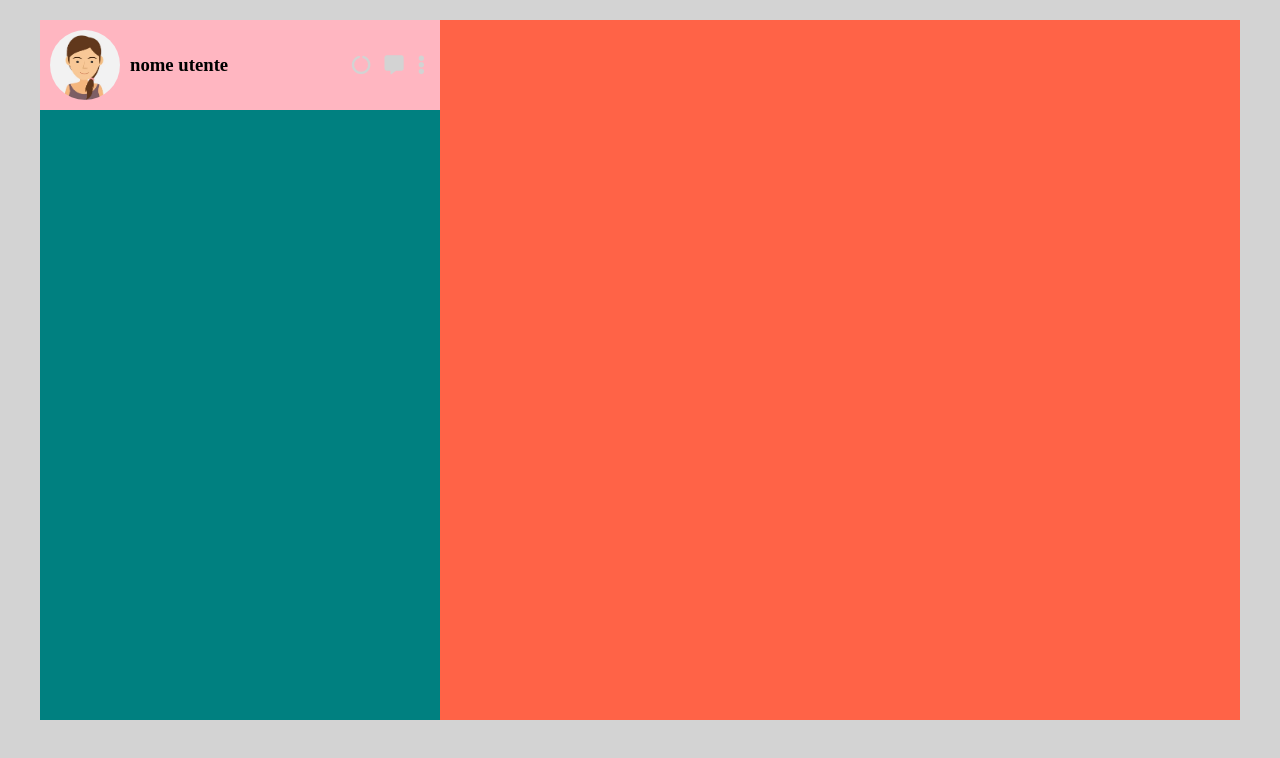
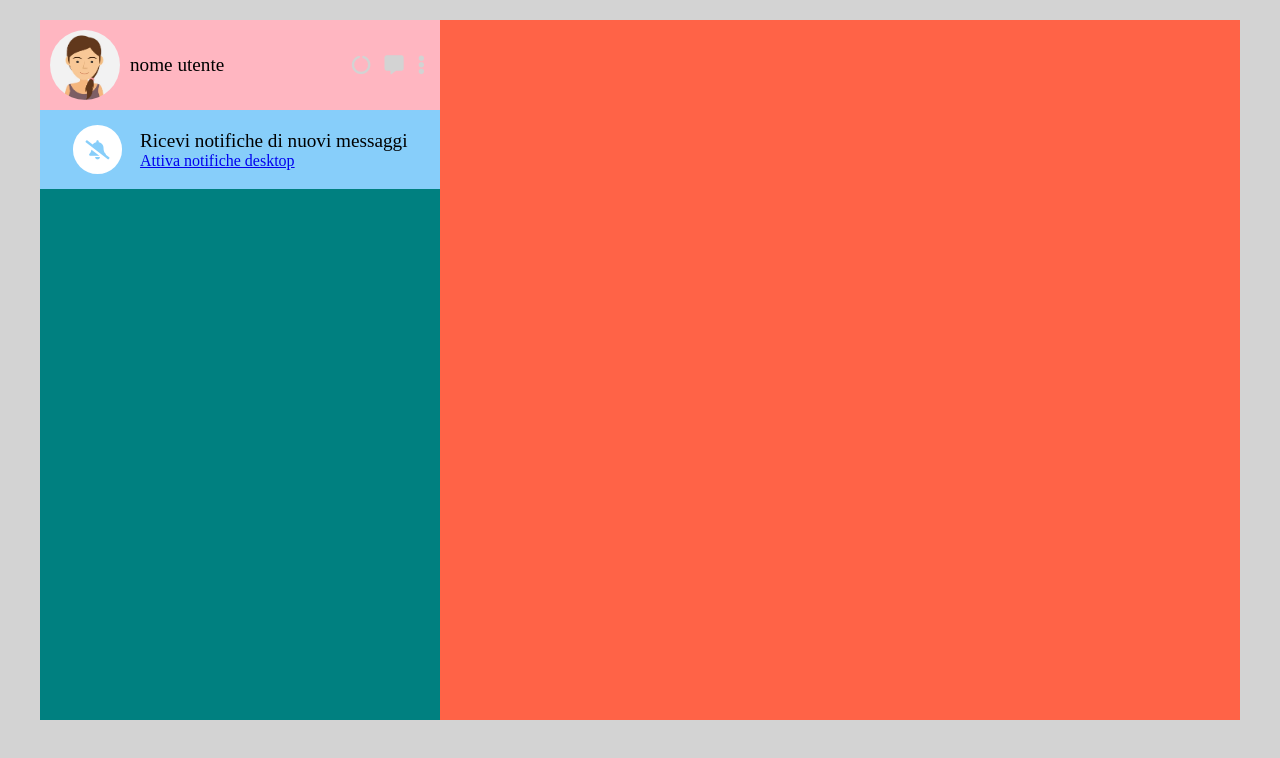
Before and after one commit to alebuttafoco/boolzapp, a plain HTML site: page milestone_1/index.html in a window 1280 px wide. Drawn offline with nearby package versions, Linux system fonts and the light colour scheme.

Commit message:
complete notification desktop

```diff
--- a/milestone_1/assets/css/style.css
+++ b/milestone_1/assets/css/style.css
@@ -7,6 +7,10 @@
 
 body{
     background-color: lightgray;
+}
+
+.name_text{
+    font-size: 1.2rem;
 }
 
 /* APP */
@@ -58,3 +62,31 @@ body{
     font-size: 1.2rem;
     color: lightgrey;
 }
+
+/* notifiche desktop */
+.notify{
+    display: flex;
+    justify-content: space-evenly;
+    align-items: center;
+    padding: 15px;
+    background-color: lightskyblue;
+
+}
+
+.notify i{
+    font-size: 1.2rem;
+    padding: 15px 13px;
+    background-color: white;
+    border-radius: 50%;
+    color: lightskyblue;
+}
+
+.text_notify{
+    display: flex;
+    flex-direction: column;
+}
+
+.notify span{
+    font-size: 1.2rem;
+
+}
--- a/milestone_1/index.html
+++ b/milestone_1/index.html
@@ -16,10 +16,12 @@
     <div id="app">
         <!-- side menu -->
         <aside id="side_menu">
+
+            <!-- user info -->
             <div class="user">
                 <div class="info_user">
                     <img src="./assets/img/avatar_io.jpg" alt="">
-                    <h3>nome utente</h3>
+                    <span class="name_text">nome utente</span>
                 </div>
 
                 <div class="icons">
@@ -28,6 +30,16 @@
                     <i class="fas fa-ellipsis-v"></i>
                 </div>
             </div>
+
+            <!-- notifiche desktop -->
+            <div class="notify">
+                <i class="fas fa-bell-slash"></i>
+                <div class="text_notify">
+                    <span>Ricevi notifiche di nuovi messaggi</span>
+                    <a href="#">Attiva notifiche desktop</a>
+                </div>
+            </div>
+
         </aside>
 
         <!-- main -->
```
